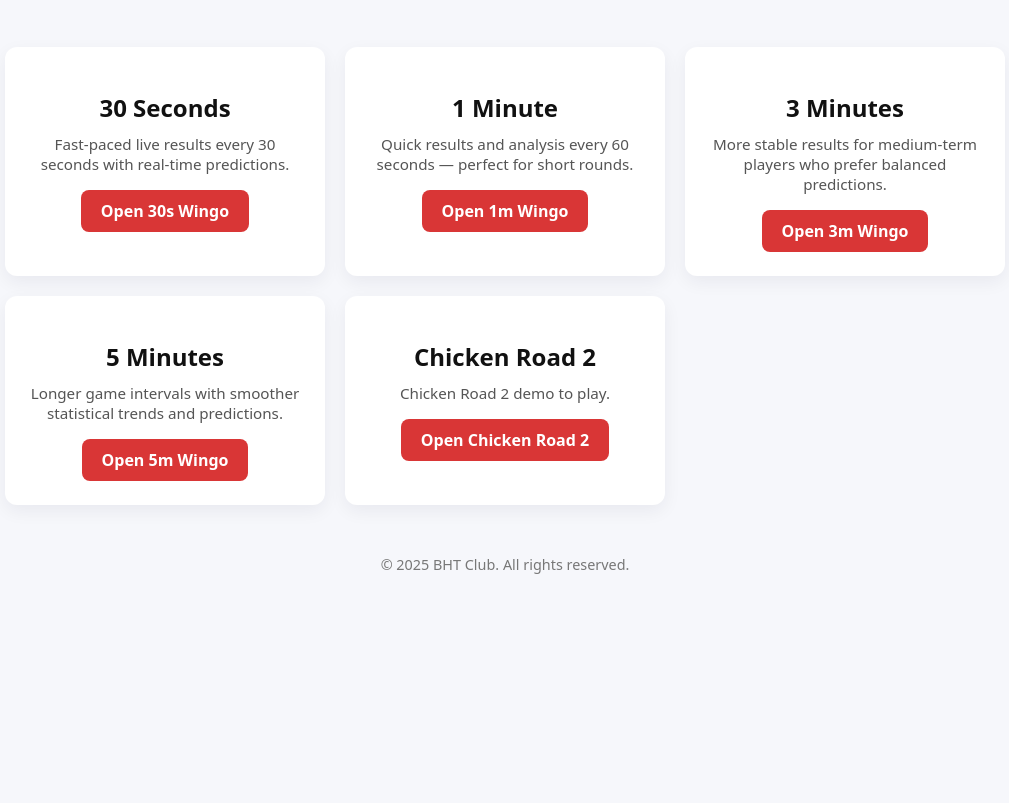
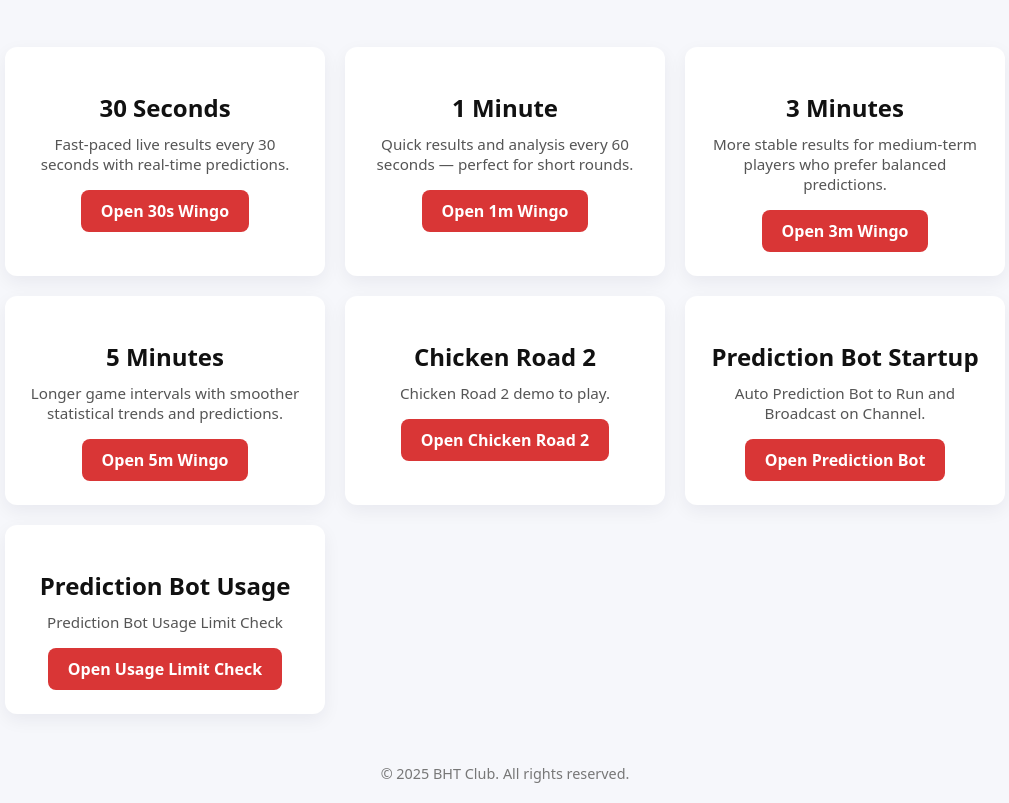
Before and after one commit to Gilde0/wingo, a plain HTML site: page index.html in a window 1280 px wide. Shown: the part 157-960 px from the top of the page, without its empty margins (135-1144 px from the left). Before the commit the page ends 800 px from the top, so only its background shows below. Drawn offline with Linux system fonts and the light colour scheme.

Commit message:
Update index.html

```diff
--- a/index.html
+++ b/index.html
@@ -106,10 +106,23 @@
       <p>Longer game intervals with smoother statistical trends and predictions.</p>
       <a href="5m.html" class="button">Open 5m Wingo</a>
     </div>
+
      <div class="card">
       <h2>Chicken Road 2</h2>
       <p>Chicken Road 2 demo to play.</p>
       <a href="test.html" class="button">Open Chicken Road 2</a>
+    </div>
+
+    <div class="card">
+      <h2>Prediction Bot Startup</h2>
+      <p>Auto Prediction Bot to Run and Broadcast on Channel.</p>
+      <a href="https://replit.com/@mylynbelardo330/Prediction-bot" class="button">Open Prediction Bot</a>
+    </div>
+
+    <div class="card">
+      <h2>Prediction Bot Usage</h2>
+      <p>Prediction Bot Usage Limit Check</p>
+      <a href="https://replit.com/usage" class="button">Open Usage Limit Check</a>
     </div>
   </section>
 
```
